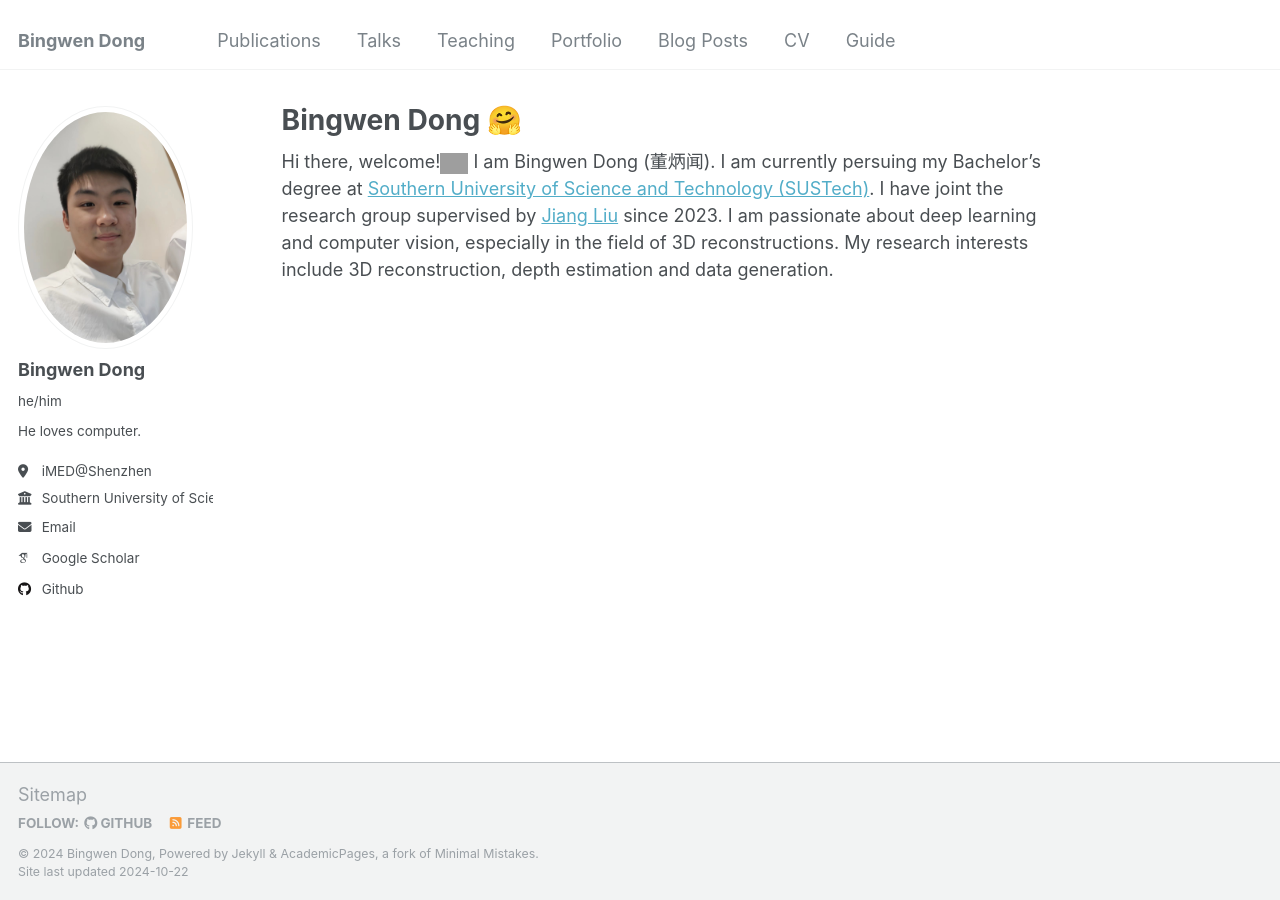
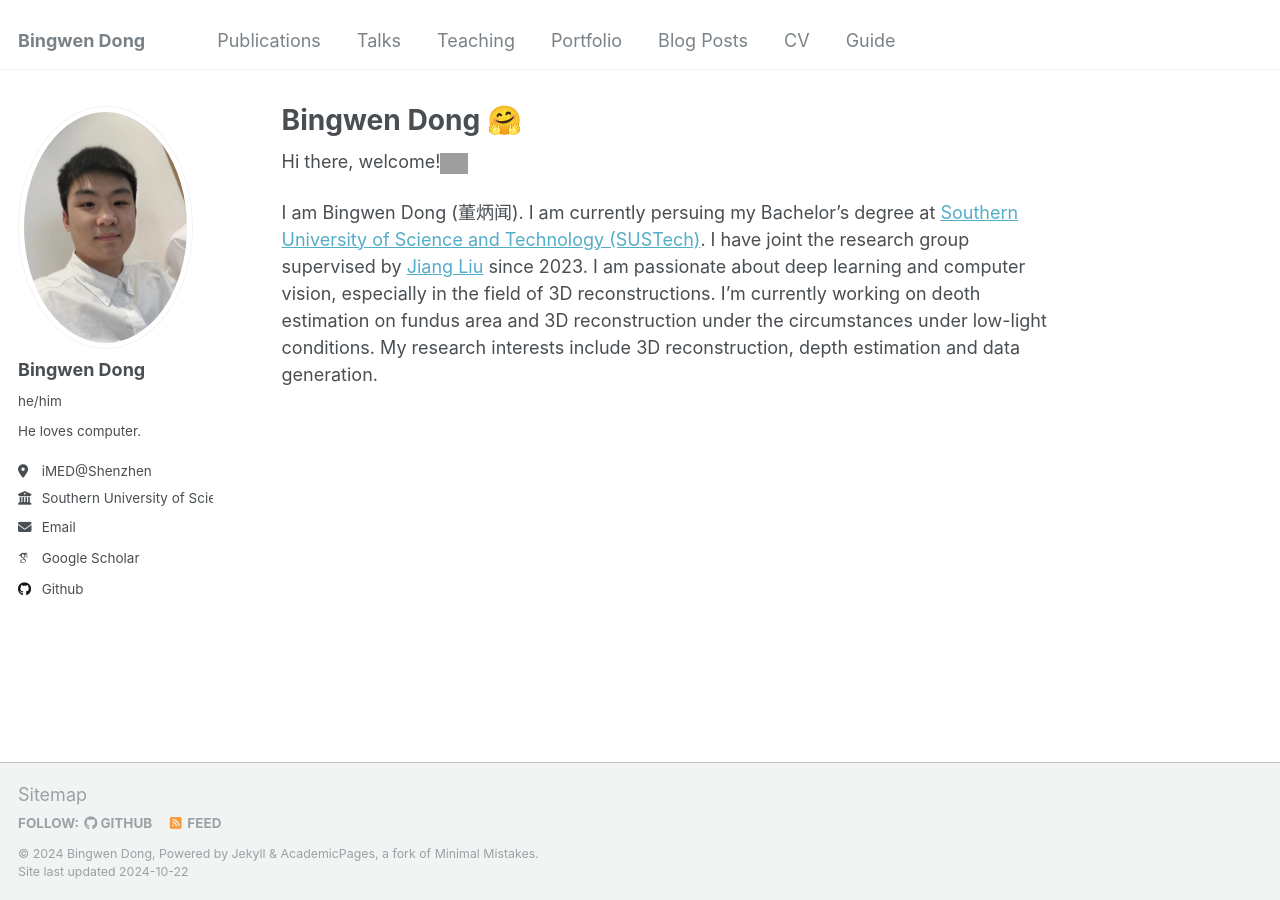
Before and after one commit to SheepDoctor/SheepDoctor.github.io, a Jekyll site: the page built from _pages/about.md, in a window 1280 px wide. Built offline with Jekyll 4.4.1, drawn with Linux system fonts in a browser that asks for light colours; some web fonts are replaced; grey boxes are pictures that could not be loaded.

Commit message:
Update about.md

```diff
--- a/_pages/about.md
+++ b/_pages/about.md
@@ -8,4 +8,6 @@ redirect_from:
 ---
 
 Hi there, welcome!<img src="https://media.giphy.com/media/hvRJCLFzcasrR4ia7z/giphy.gif" width="28">
-I am Bingwen Dong (董炳闻). I am currently persuing my Bachelor's degree at [Southern University of Science and Technology (SUSTech)](www.sustech.edu.cn). I have joint the research group supervised by [Jiang Liu](https://scholar.google.com.hk/citations?user=NHt3fUcAAAAJ) since 2023. I am passionate about deep learning and computer vision, especially in the field of 3D reconstructions. My research interests include 3D reconstruction, depth estimation and data generation.
+
+I am Bingwen Dong (董炳闻). I am currently persuing my Bachelor's degree at [Southern University of Science and Technology (SUSTech)](www.sustech.edu.cn). I have joint the research group supervised by [Jiang Liu](https://scholar.google.com.hk/citations?user=NHt3fUcAAAAJ) since 2023. I am passionate about deep learning and computer vision, especially in the field of 3D reconstructions. I'm currently working on deoth estimation on fundus area and 3D reconstruction under the circumstances under low-light conditions.
+My research interests include 3D reconstruction, depth estimation and data generation.
```
